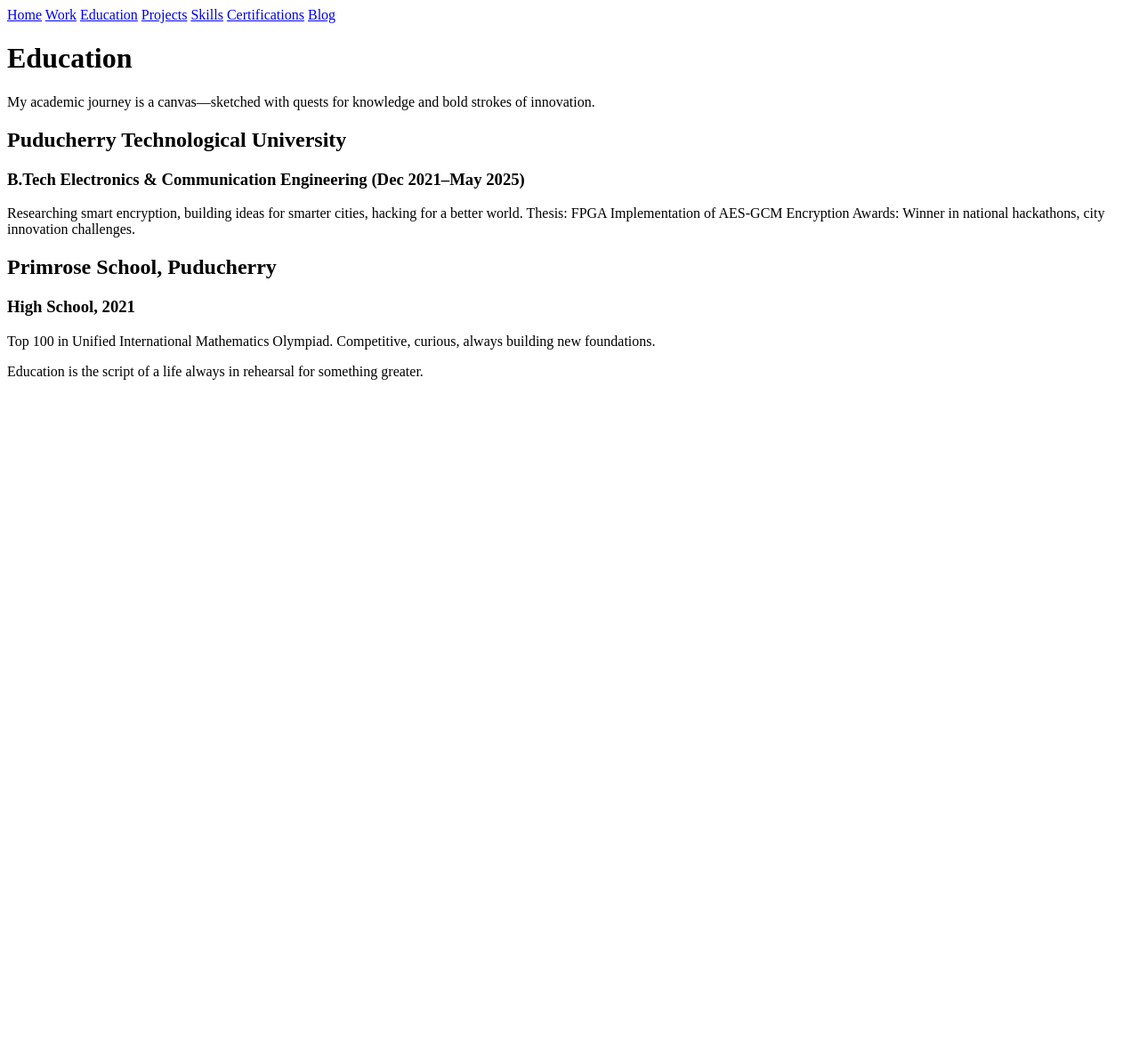
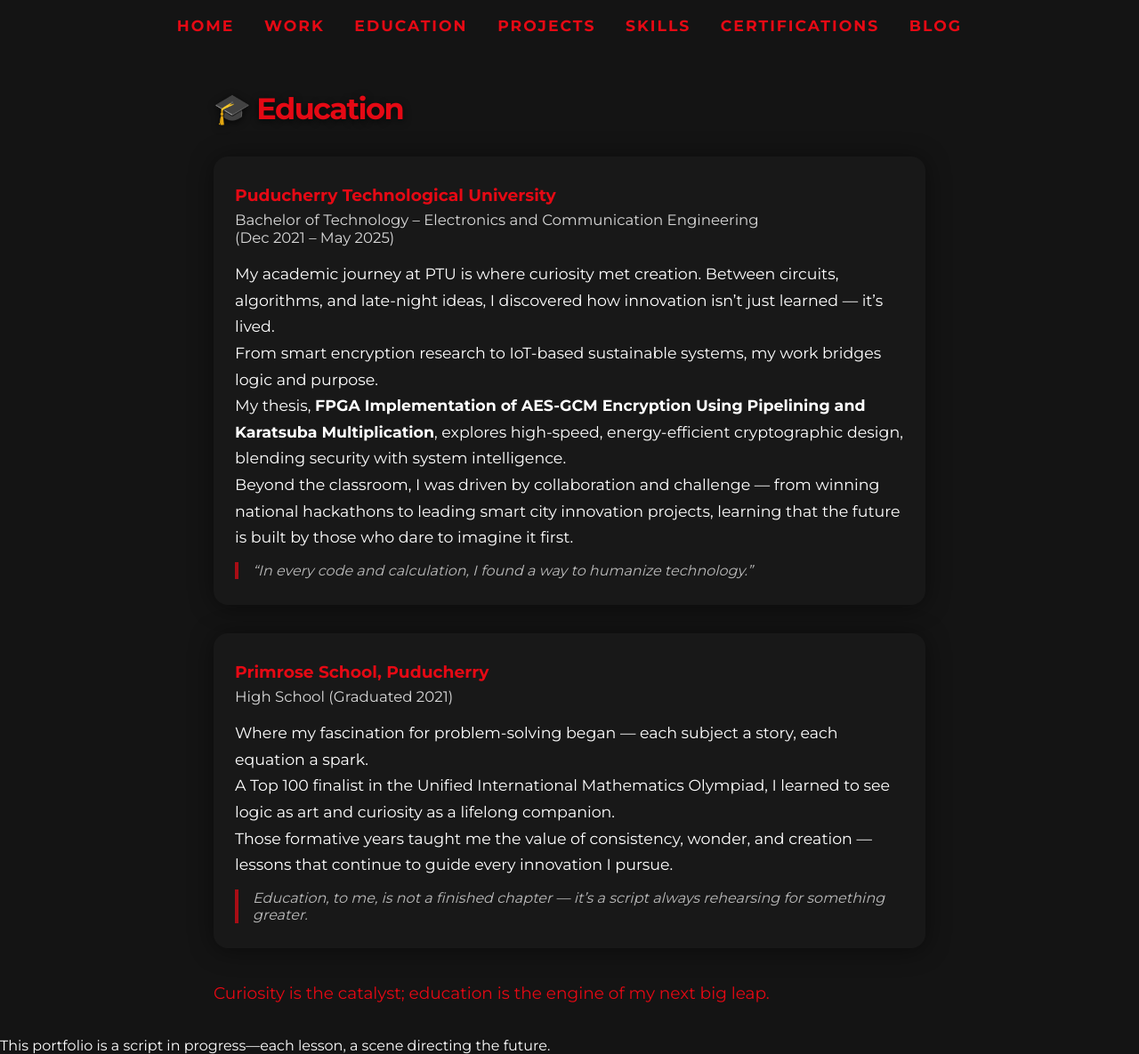
Before and after one commit to Seevaranjinee/seevaranjinee-portfolio, a plain HTML site: page education.html in a window 1280 px wide. Shown: the whole page at 89% size. Before the commit the page ends 800 px from the top, so only its background shows below. Drawn offline with Linux system fonts and the light colour scheme.

Commit message:
Update education.html

```diff
--- a/education.html
+++ b/education.html
@@ -1,9 +1,24 @@
 <!DOCTYPE html>
 <html lang="en">
 <head>
-    <meta charset="UTF-8">
-    <title>Education | Seevaranjinee Sandhirasegarane</title>
-    <link rel="stylesheet" href="style.css">
+  <meta charset="UTF-8">
+  <title>Education | Seevaranjinee</title>
+  <link href="https://fonts.googleapis.com/css?family=Montserrat:700,400&display=swap" rel="stylesheet">
+  <style>
+    body { background: #141414; color: #fff; font-family: 'Montserrat', Arial, sans-serif; margin: 0; padding: 0; min-height: 100vh;}
+    nav { background: #141414; position: sticky; top: 0; z-index: 99; display: flex; justify-content: center; gap: 2.1rem; font-weight: 500; font-size: 1.08rem; padding: 1.1rem 0; }
+    nav a { color: #e50914; text-decoration: none; text-transform: uppercase; font-weight: bold; letter-spacing: 2px; transition: color 0.2s;}
+    nav a:hover { color: #fff; }
+    .container { max-width: 800px; margin: 2.8rem auto 0 auto; }
+    .section-h1 { color: #e50914; font-size: 2.1rem; text-shadow: 0 2px 8px #000a; font-weight: 800; letter-spacing: -1.6px; margin-bottom: 2.1rem;}
+    .edu-card { background: #181818; border-radius: 16px; margin-bottom: 2rem; box-shadow: 0 2px 28px #0007; padding: 2rem 1.5rem 1rem 1.5rem; position: relative;}
+    .edu-title { font-size: 1.17rem; color: #e50914; font-weight: 700; margin-bottom: 0.4rem;}
+    .edu-meta { font-size: 1.04rem; color: #fff; opacity: 0.83; margin-bottom: 1rem;}
+    .edu-desc { font-size: 1.09rem; color: #fff; margin-bottom: .8rem; line-height: 1.7;}
+    .quote { font-style: italic; color: #fff; opacity: 0.7; padding-left: 1rem; border-left: 4px solid #e50914; margin-bottom: .8rem;}
+    .edu-summary { font-size: 1.16rem; color: #e50914; margin: 2.4rem 0 1.2rem 0;}
+    @media (max-width: 650px) { .container, .edu-card { padding: 1rem; } }
+  </style>
 </head>
 <body>
 <nav>
@@ -15,30 +30,38 @@
   <a href="certifications.html">Certifications</a>
   <a href="blog.html">Blog</a>
 </nav>
-<main>
-  <h1>Education</h1>
-  <p>
-    My academic journey is a canvas—sketched with quests for knowledge and bold strokes of innovation.
-  </p>
-  <section>
-    <h2>Puducherry Technological University</h2>
-    <h3>B.Tech Electronics & Communication Engineering (Dec 2021–May 2025)</h3>
-    <p>
-      Researching smart encryption, building ideas for smarter cities, hacking for a better world.
-      Thesis: FPGA Implementation of AES-GCM Encryption
-      Awards: Winner in national hackathons, city innovation challenges.
-    </p>
-  </section>
-  <section>
-    <h2>Primrose School, Puducherry</h2>
-    <h3>High School, 2021</h3>
-    <p>
-      Top 100 in Unified International Mathematics Olympiad. Competitive, curious, always building new foundations.
-    </p>
-  </section>
-</main>
+<div class="container">
+  <div class="section-h1">🎓 Education</div>
+
+  <div class="edu-card">
+    <div class="edu-title">Puducherry Technological University</div>
+    <div class="edu-meta">Bachelor of Technology – Electronics and Communication Engineering<br>(Dec 2021 – May 2025)</div>
+    <div class="edu-desc">
+      My academic journey at PTU is where curiosity met creation. Between circuits, algorithms, and late-night ideas, I discovered how innovation isn’t just learned — it’s lived.<br>
+      From smart encryption research to IoT-based sustainable systems, my work bridges logic and purpose.<br>
+      My thesis, <strong>FPGA Implementation of AES-GCM Encryption Using Pipelining and Karatsuba Multiplication</strong>, explores high-speed, energy-efficient cryptographic design, blending security with system intelligence.<br>
+      Beyond the classroom, I was driven by collaboration and challenge — from winning national hackathons to leading smart city innovation projects, learning that the future is built by those who dare to imagine it first.
+    </div>
+    <div class="quote">“In every code and calculation, I found a way to humanize technology.”</div>
+  </div>
+
+  <div class="edu-card">
+    <div class="edu-title">Primrose School, Puducherry</div>
+    <div class="edu-meta">High School (Graduated 2021)</div>
+    <div class="edu-desc">
+      Where my fascination for problem-solving began — each subject a story, each equation a spark.<br>
+      A Top 100 finalist in the Unified International Mathematics Olympiad, I learned to see logic as art and curiosity as a lifelong companion.<br>
+      Those formative years taught me the value of consistency, wonder, and creation — lessons that continue to guide every innovation I pursue.
+    </div>
+    <div class="quote">Education, to me, is not a finished chapter — it’s a script always rehearsing for something greater.</div>
+  </div>
+
+  <div class="edu-summary">
+    Curiosity is the catalyst; education is the engine of my next big leap.
+  </div>
+</div>
 <footer>
-  <p>Education is the script of a life always in rehearsal for something greater.</p>
+  <br>This portfolio is a script in progress—each lesson, a scene directing the future.
 </footer>
 </body>
 </html>
```
